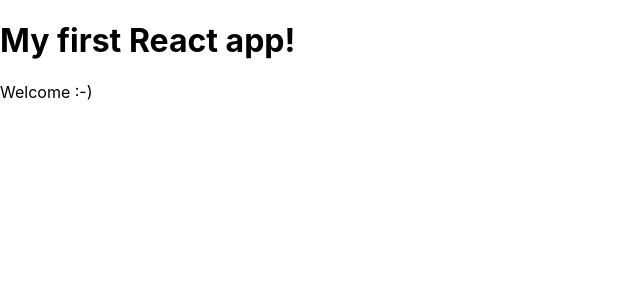
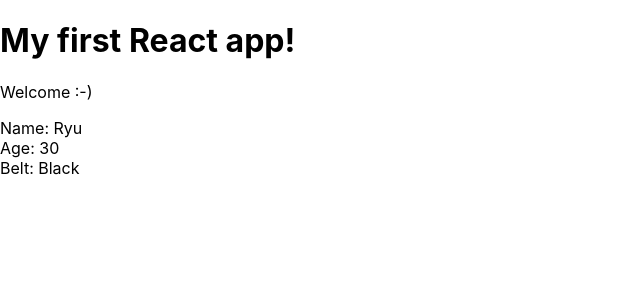
Before and after one commit to avacallery/react-apps, a React (Create React App) app in the folder myapp/: page / in a window 1280 px wide. Shown: the top 300 px of the page, without its empty margins (0-640 px from the left). Built offline with nearby package versions, Linux system fonts and the light colour scheme.

Commit message:
nested components hardcoded

```diff
--- a/myapp/src/App.js
+++ b/myapp/src/App.js
@@ -1,12 +1,17 @@
-import React from 'react';
+import React, { Component } from 'react';
+import Ninjas from './Ninjas';
 
-function App() {
+//root component that sits at the top of the tree
+class App extends Component {
+  render() {
     return (
       <div className="App">
         <h1>My first React app!</h1>
         <p>Welcome :-)</p>
+        <Ninjas />
       </div>
     );
   }
+}
 
 export default App;
--- /dev/null
+++ b/myapp/src/Ninjas.js
@@ -0,0 +1,15 @@
+import React, { Component } from 'react';
+
+class Ninjas extends Component {
+    render() {
+        return(
+            <div className="ninja">
+                <div>Name: Ryu</div>
+                <div>Age: 30</div>
+                <div>Belt: Black</div>
+            </div>
+        )
+    }
+};
+
+export default Ninjas
```
Also changed, not shown: 1 other file (tests, documents, lock files or other folders). Lines whose indentation alone changed are shown as unchanged.
